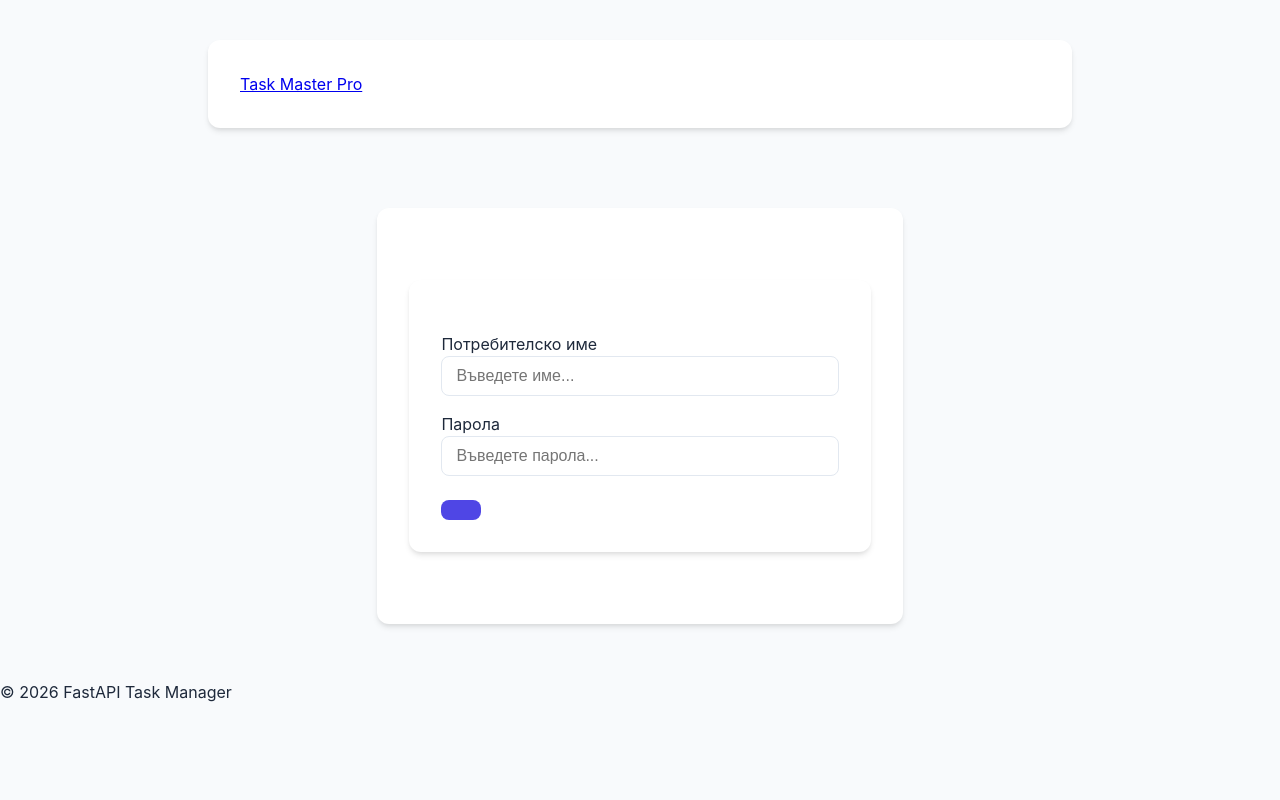
After one commit to angeluzunov10/task-manager-py, a FastAPI app: template templates/auth_base.html in a window 1280 px wide. The commit adds this page. Run offline with FastAPI, Linux system fonts and the light colour scheme; the template is opened without the code that fills it, so the values that code supplies are empty.

Commit message:
Created registration page, fixed database schema mismatch and auto-create tables on startup. Implemented auth template abstraction

```diff
--- a/api.py
+++ b/api.py
@@ -6,7 +6,7 @@ from typing import List # За списъците в response_model
 import models # Добавяме това, за да имаме достъп до моделите
 from task_manager import TaskManager
 from schemas import TaskCreate, TaskResponse, TaskUpdate, UserCreate, UserResponse
-from task_manager_app.auth import HashHandler
+from auth import HashHandler
 
 app = FastAPI()
 
@@ -16,9 +16,9 @@ app.mount("/static", StaticFiles(directory="static"), name="static")
 # Къде са HTML файловете (еквивалент на TEMPLATES 'DIRS' в Django)
 templates = Jinja2Templates(directory="templates")
 
-manager = TaskManager()
+manager = TaskManager() # казваме кой е нашият manager
 
-
+models.Base.metadata.create_all(bind=manager.engine) # това е редът, който "ражда" таблиците в празния .db файл
 
 # endpoint за началната страница с HTML отговор
 @app.get("/", response_class=HTMLResponse)
@@ -168,7 +168,7 @@ def register_user(user_data: UserCreate):
     # 3.Създаваме нов потребител
     new_user = models.User(
         username=user_data.username,
-        password=hashed_password
+        hashed_password=hashed_password
     )
 
     manager.db.add(new_user)
@@ -176,3 +176,7 @@ def register_user(user_data: UserCreate):
     manager.db.refresh(new_user)
 
     return new_user
+
+@app.get("/register", response_class=HTMLResponse)
+def get_register_page(request: Request):
+    return templates.TemplateResponse("register.html", {"request": request})
--- a/static/style.css
+++ b/static/style.css
@@ -1,11 +1,77 @@
-body { font-family: Arial, sans-serif; background-color: #f4f4f9; padding: 20px; }
-.container { max-width: 600px; margin: 0 auto; background: white; padding: 20px; border-radius: 8px; box-shadow: 0 2px 5px rgba(0,0,0,0.1); }
-h1 { color: #333; }
-ul { list-style: none; padding: 0; }
-li { padding: 10px; border-bottom: 1px solid #eee; display: flex; justify-content: space-between; }
-input { padding: 8px; margin-right: 5px; border: 1px solid #ddd; border-radius: 4px; }
-button { padding: 8px 15px; background: #28a745; color: white; border: none; border-radius: 4px; cursor: pointer; }
-button:hover { background: #218838; }
-.badge { padding: 3px 8px; border-radius: 12px; font-size: 0.8em; color: white; }
-.badge.work { background-color: #007bff; }
-.badge.personal { background-color: #6c757d; }
+/* Модерен шрифт и изчистване на излишъците */
+:root {
+    --primary-color: #4f46e5;
+    --success-color: #22c55e;
+    --danger-color: #ef4444;
+    --bg-color: #f8fafc;
+    --card-bg: #ffffff;
+    --text-main: #1e293b;
+}
+
+body {
+    font-family: 'Inter', -apple-system, sans-serif;
+    background-color: var(--bg-color);
+    color: var(--text-main);
+    line-height: 1.5;
+    margin: 0;
+    display: flex;
+    flex-direction: column;
+    min-height: 100vh;
+}
+
+.container {
+    max-width: 800px;
+    margin: 40px auto;
+    background: var(--card-bg);
+    padding: 32px;
+    border-radius: 12px;
+    box-shadow: 0 4px 6px -1px rgba(0, 0, 0, 0.1), 0 2px 4px -1px rgba(0, 0, 0, 0.06);
+}
+
+/* Стилизиране на формите */
+.form-group {
+    margin-bottom: 1rem;
+}
+
+input, textarea {
+    width: 100%;
+    padding: 10px 14px;
+    border: 1px solid #e2e8f0;
+    border-radius: 8px;
+    font-size: 1rem;
+    transition: border-color 0.2s;
+    box-sizing: border-box; /* Важно: за да не излизат от контейнера */
+}
+
+input:focus {
+    outline: none;
+    border-color: var(--primary-color);
+    ring: 2px var(--primary-color);
+}
+
+button {
+    background: var(--primary-color);
+    color: white;
+    font-weight: 600;
+    padding: 10px 20px;
+    border: none;
+    border-radius: 8px;
+    cursor: pointer;
+    transition: transform 0.1s, background 0.2s;
+}
+
+button:hover {
+    background: #4338ca;
+    transform: translateY(-1px);
+}
+
+/* Карти за задачите */
+li {
+    padding: 16px;
+    background: #f1f5f9;
+    margin-bottom: 8px;
+    border-radius: 8px;
+    display: flex;
+    justify-content: space-between;
+    align-items: center;
+}
--- a/task_manager.py
+++ b/task_manager.py
@@ -1,11 +1,12 @@
 from models import BaseTask, PersonalTask, WorkTask
 import json
-from database import SessionLocal
+from database import SessionLocal, engine
 import models
 
 class TaskManager:
     def __init__(self):
-        self.tasks = [] # това вече не ни е нужно, защото ще ползваме база данни
+        #self.tasks = [] # това вече не ни е нужно, защото ще ползваме база данни
+        self.engine = engine
         self.db = SessionLocal()  # Създаваме сесия за работа с базата данни
 
     def add_task(self, task):
--- /dev/null
+++ b/templates/auth_base.html
@@ -0,0 +1,27 @@
+{% extends "base.html" %}
+
+{% block content %}
+<div class="container auth-container">
+    <div class="auth-box">
+        <h2>{% block auth_title %}{% endblock %}</h2>
+
+        <div class="form-group">
+            <label>Потребителско име</label>
+            <input type="text" id="username" placeholder="Въведете име...">
+        </div>
+
+        <div class="form-group">
+            <label>Парола</label>
+            <input type="password" id="password" placeholder="Въведете парола...">
+        </div>
+
+        {% block auth_extra_fields %}{% endblock %}
+
+        <button class="btn-primary" onclick="submitAuth()">{% block btn_text %}{% endblock %}</button>
+
+        <div class="auth-footer">
+            {% block auth_footer %}{% endblock %}
+        </div>
+    </div>
+</div>
+{% endblock %}
```
Also changed, not shown: templates/register.html (added, +40 -0 lines).
